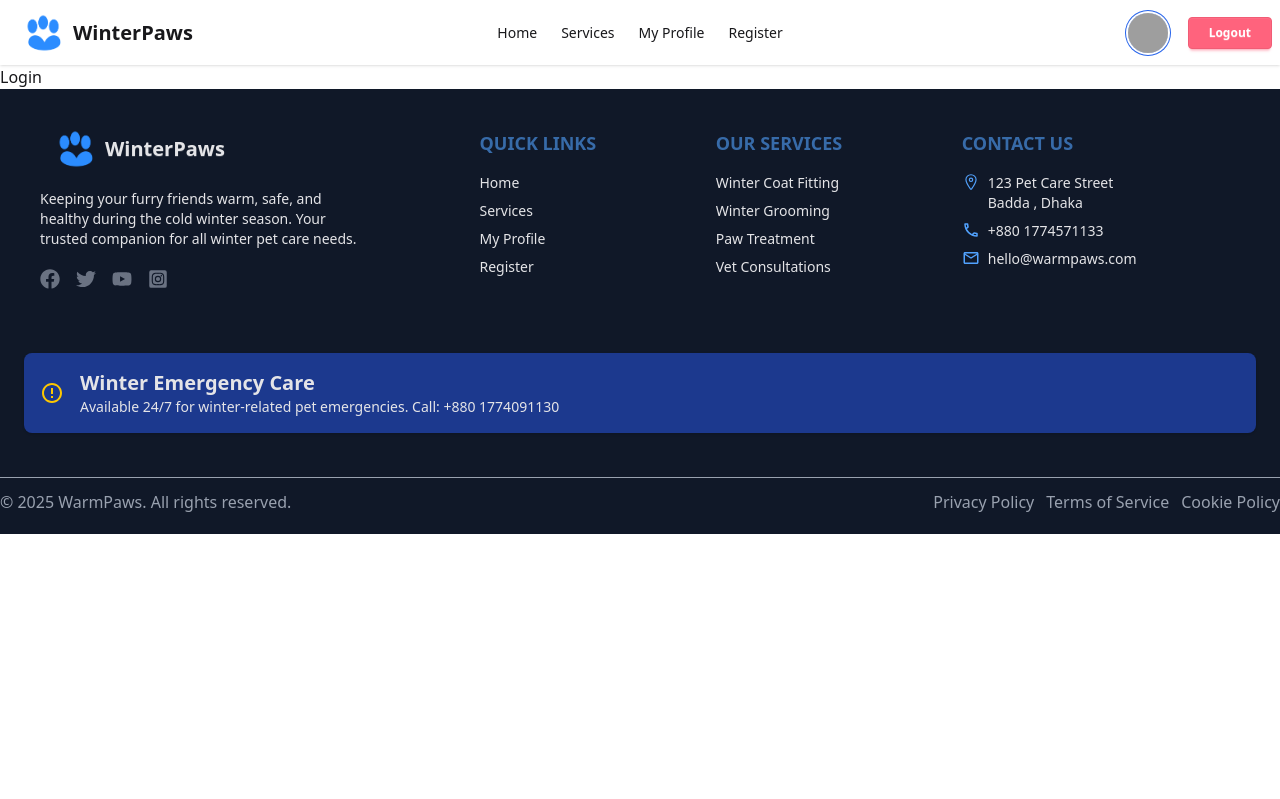
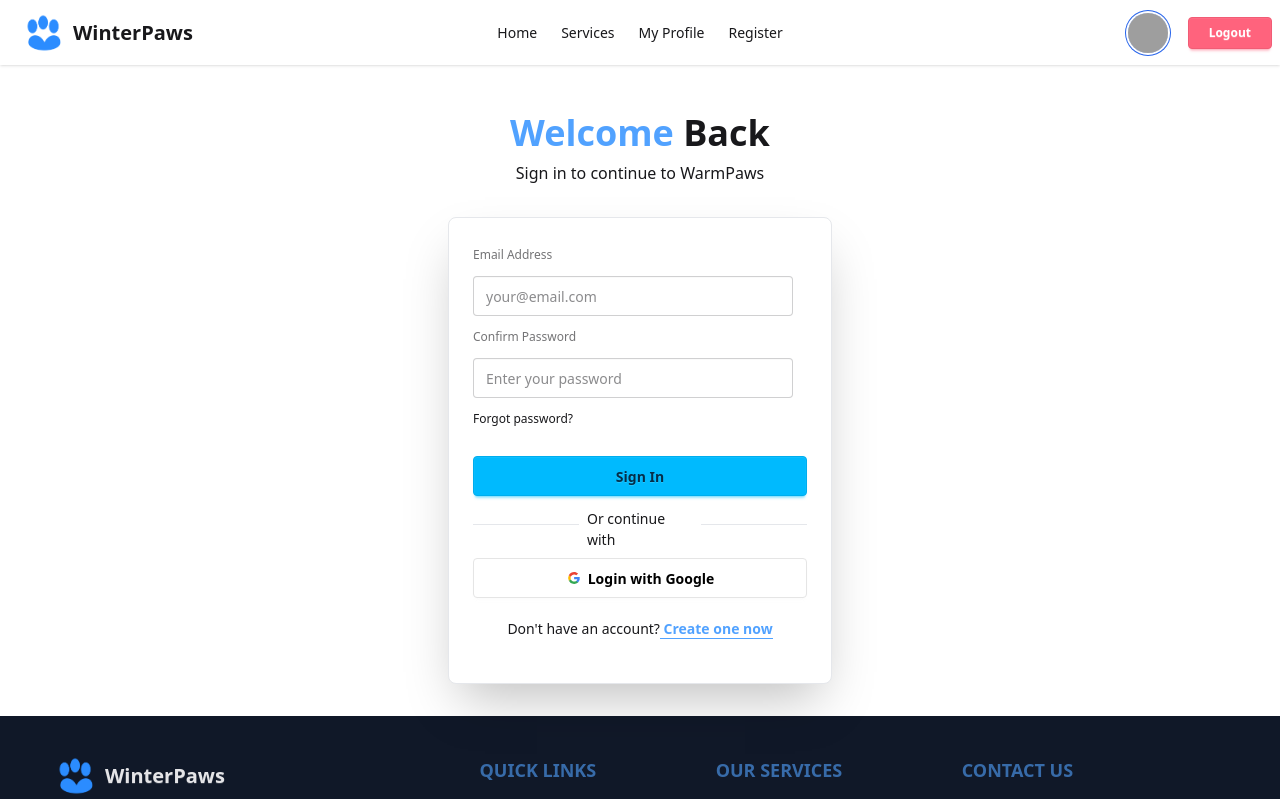
Before and after one commit to naymur-code/winterpaws, a React (Vite) app: page /login in a window 1280 px wide. Shown: the top 799 px of the page. Built offline with nearby package versions, Linux system fonts and the light colour scheme; grey boxes are pictures that could not be loaded.

Commit message:
login and register page ui

```diff
--- a/src/components/Service.jsx
+++ b/src/components/Service.jsx
@@ -1,8 +1,9 @@
 import { FaRegStar } from "react-icons/fa";
 import { IoIosStar } from "react-icons/io";
+import { Link } from "react-router";
 
 const Service = ({ service }) => {
-  const { serviceName, image, description, rating,price } = service;
+  const { serviceName, image, description, rating,price,serviceId } = service;
   return (
     <div className="card bg-base-100  shadow-sm">
       <figure>
@@ -33,7 +34,7 @@ const Service = ({ service }) => {
         <p>{description}</p>
 
         <div className="card-actions justify-end">
-          <button className="btn btn-info w-full">View Details</button>
+          <Link to={`/service/${serviceId}`} className="btn btn-info w-full">View Details</Link>
         </div>
       </div>
     </div>
--- a/src/pages/Login.jsx
+++ b/src/pages/Login.jsx
@@ -1,11 +1,91 @@
-import React from 'react';
+import React from "react";
+import { Link } from "react-router";
 
 const Login = () => {
-    return (
-        <div>
-            <h1>Login </h1>
+  return (
+    <div>
+      <div className="flex justify-center items-center flex-col mt-10">
+        <h3 className="my-2 text-4xl font-semibold ">
+          <span className="text-blue-400">Welcome </span> Back
+        </h3>
+        <p>Sign in to continue to WarmPaws</p>
+      </div>
+
+      <div className="flex justify-center items-center my-8">
+        <div className="card bg-base-100 w-full max-w-sm shrink-0 shadow-2xl border border-gray-200">
+          <div className="card-body">
+            <fieldset className="fieldset gap-3">
+              <label className="label">Email Address</label>
+              <input
+                name="email"
+                type="email"
+                className="input"
+                placeholder="your@email.com"
+              />
+
+              <label className="label">Confirm Password</label>
+              <input
+                type="password"
+                className="input"
+                placeholder="Enter your password"
+              />
+              <div>
+                <a className="link link-hover">Forgot password?</a>
+              </div>
+              <button className="btn btn-info mt-4">Sign In</button>
+            </fieldset>
+            <div className="flex gap-2">
+              <hr className="text-gray-200 my-4 w-full" />
+              <p className="w-full">Or continue with</p>
+              <hr className="text-gray-200 my-4 w-full" />
+            </div>
+            <div className="w-full text-center">
+              <button className="w-full btn bg-white text-black border-[#e5e5e5]">
+                <svg
+                  aria-label="Google logo"
+                  width="16"
+                  height="16"
+                  xmlns="http://www.w3.org/2000/svg"
+                  viewBox="0 0 512 512"
+                >
+                  <g>
+                    <path d="m0 0H512V512H0" fill="#fff"></path>
+                    <path
+                      fill="#34a853"
+                      d="M153 292c30 82 118 95 171 60h62v48A192 192 0 0190 341"
+                    ></path>
+                    <path
+                      fill="#4285f4"
+                      d="m386 400a140 175 0 0053-179H260v74h102q-7 37-38 57"
+                    ></path>
+                    <path
+                      fill="#fbbc02"
+                      d="m90 341a208 200 0 010-171l63 49q-12 37 0 73"
+                    ></path>
+                    <path
+                      fill="#ea4335"
+                      d="m153 219c22-69 116-109 179-50l55-54c-78-75-230-72-297 55"
+                    ></path>
+                  </g>
+                </svg>
+                Login with Google
+              </button>
+              <p className="my-5">
+                Don't have an account?
+                <Link
+                  to="/register"
+                  className="text-blue-400 border-b-1 font-semibold"
+                >
+                  {"  "}
+                  Create one now
+                </Link>
+              </p>
+            </div>
+          </div>
         </div>
-    );
+      </div>
+    </div>
+  );
 };
 
 export default Login;
--- a/src/pages/Register.jsx
+++ b/src/pages/Register.jsx
@@ -1,11 +1,103 @@
-import React from 'react';
+import React from "react";
+import { FaGoogle } from "react-icons/fa";
+import { Link } from "react-router";
 
 const Register = () => {
-    return (
-        <div>
-            <h1>Register </h1>
+  return (
+    <div>
+      <div className="flex justify-center items-center flex-col mt-10">
+        <h3 className="my-2 text-4xl font-semibold ">
+          Join <span className="text-blue-400">WinterPaws</span>
+        </h3>
+        <p>Create your account to keep your pets safe this winter</p>
+      </div>
+
+      <div className="flex justify-center items-center my-8">
+        <div className="card bg-base-100 w-full max-w-sm shrink-0 shadow-2xl border border-gray-200">
+          <div className="card-body">
+            <fieldset className="fieldset gap-4">
+              <label className="label">Full Name</label>
+              <input
+                name="name"
+                type="email"
+                className="input"
+                placeholder="Enter your full name"
+              />
+              <label className="label">Email Address</label>
+              <input
+                name="email"
+                type="email"
+                className="input"
+                placeholder="your@email.com"
+              />
+              <label className="label">Profile Photo URL (Optional)</label>
+              <input
+                type="email"
+                className="input"
+                placeholder="https://example.com/photo.jpg"
+              />
+              <label className="label">Confirm Password</label>
+              <input
+                type="password"
+                className="input"
+                placeholder="Create a strong password"
+              />
+              <div>
+                <a className="link link-hover">Forgot password?</a>
+              </div>
+              <button className="btn btn-info mt-4">Create Account</button>
+            </fieldset>
+            <div className="flex gap-2">
+              <hr className="text-gray-200 my-4 w-full" />
+              <p className="w-full">Or continue with</p>
+              <hr className="text-gray-200 my-4 w-full" />
+            </div>
+            <div className="w-full text-center">
+              <button className="w-full btn bg-white text-black border-[#e5e5e5]">
+                <svg
+                  aria-label="Google logo"
+                  width="16"
+                  height="16"
+                  xmlns="http://www.w3.org/2000/svg"
+                  viewBox="0 0 512 512"
+                >
+                  <g>
+                    <path d="m0 0H512V512H0" fill="#fff"></path>
+                    <path
+                      fill="#34a853"
+                      d="M153 292c30 82 118 95 171 60h62v48A192 192 0 0190 341"
+                    ></path>
+                    <path
+                      fill="#4285f4"
+                      d="m386 400a140 175 0 0053-179H260v74h102q-7 37-38 57"
+                    ></path>
+                    <path
+                      fill="#fbbc02"
+                      d="m90 341a208 200 0 010-171l63 49q-12 37 0 73"
+                    ></path>
+                    <path
+                      fill="#ea4335"
+                      d="m153 219c22-69 116-109 179-50l55-54c-78-75-230-72-297 55"
+                    ></path>
+                  </g>
+                </svg>
+                Login with Google
+              </button>
+              <p className="my-5">
+                Already have an account? {"  "}
+                <Link
+                  to="/login"
+                  className="text-blue-400 border-b-1 font-semibold"
+                >
+                  Sign in here
+                </Link>
+              </p>
+            </div>
+          </div>
         </div>
-    );
+      </div>
+    </div>
+  );
 };
 
 export default Register;
--- /dev/null
+++ b/src/pages/ServiceDetails.jsx
@@ -0,0 +1,11 @@
+import React from 'react';
+
+const ServiceDetails = () => {
+    return (
+        <div>
+            <h1>service Details page</h1>
+        </div>
+    );
+};
+
+export default ServiceDetails;
--- a/src/router/Routes.jsx
+++ b/src/router/Routes.jsx
@@ -6,6 +6,7 @@ import MyProfile from "../pages/MyProfile";
 import Register from "../pages/Register";
 import Login from "../pages/Login";
 import Error from "../pages/Error";
+import ServiceDetails from "../pages/ServiceDetails";
 
 export const router = createBrowserRouter([
   {
@@ -19,6 +20,7 @@ export const router = createBrowserRouter([
       { path: "/profile", element: <MyProfile /> },
       { path: "/register", element: <Register /> },
       { path: "/login", element: <Login /> },
+      { path: "/service/:id", element: <ServiceDetails /> },
     ],
   },
 ]);
```
